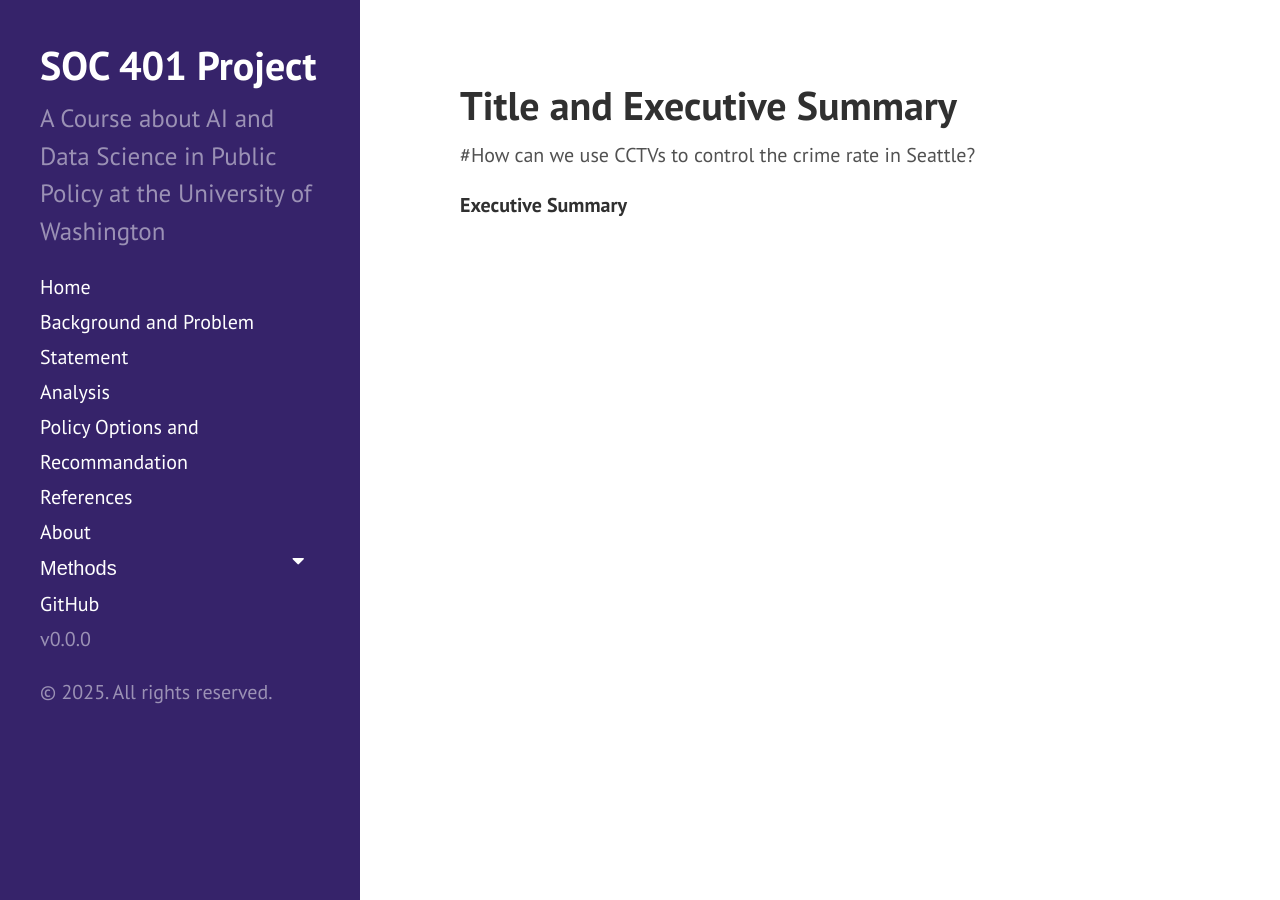
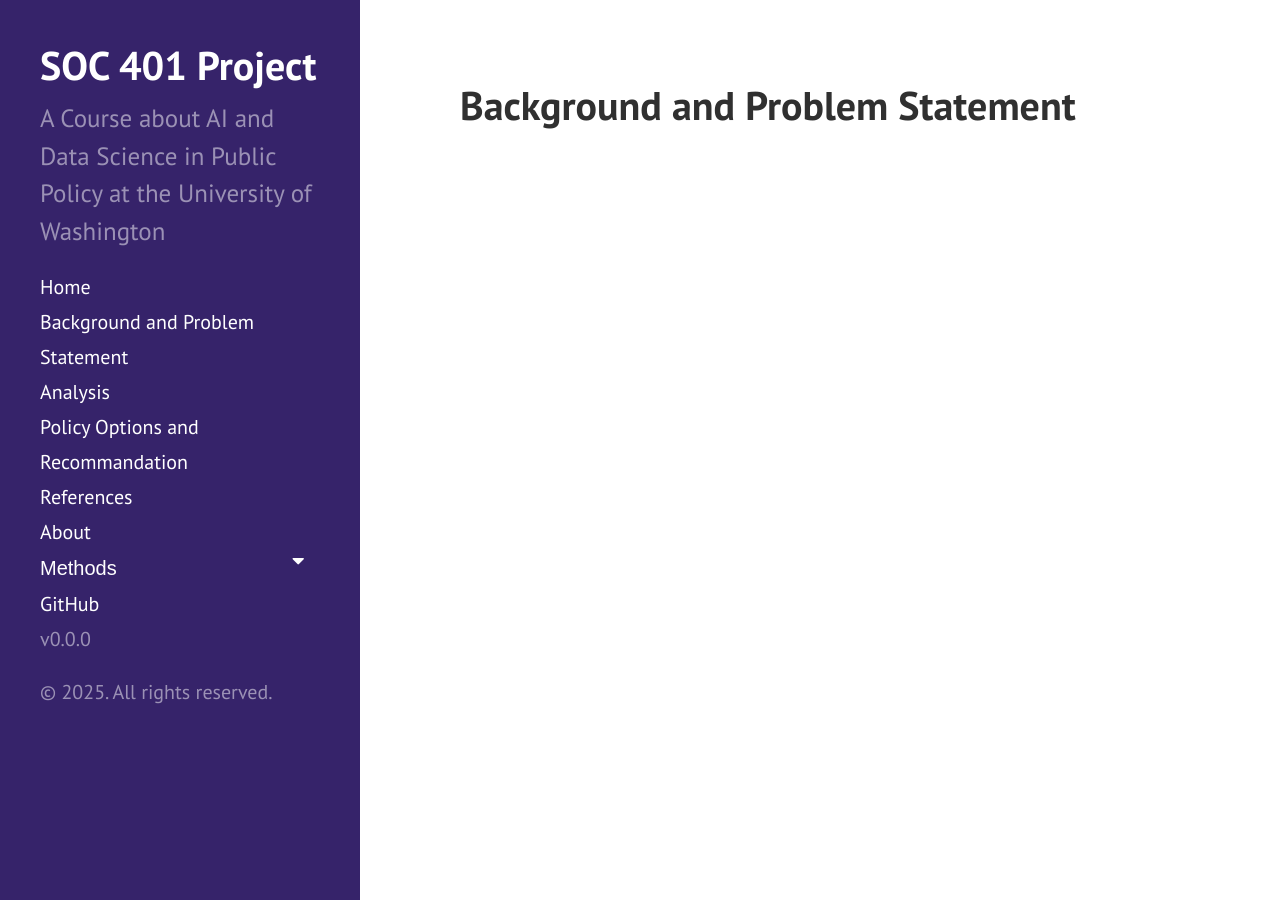
Before and after one commit to JianiT/SOC401-DS-AI-lab, a Jekyll site: the page built from Executive Summary.md, in a window 1280 px wide. Built offline with Jekyll 4.4.1, drawn with Linux system fonts in a browser that asks for light colours.

Commit message:
Update title and remove executive summary section

```diff
--- a/Executive Summary.md
+++ b/Executive Summary.md
@@ -1,8 +1,4 @@
 ---
 layout: page
-title: Title and Executive Summary
+title: Background and Problem Statement
 ---
-
-#How can we use CCTVs to control the crime rate in Seattle?
-
-**Executive Summary**
```
